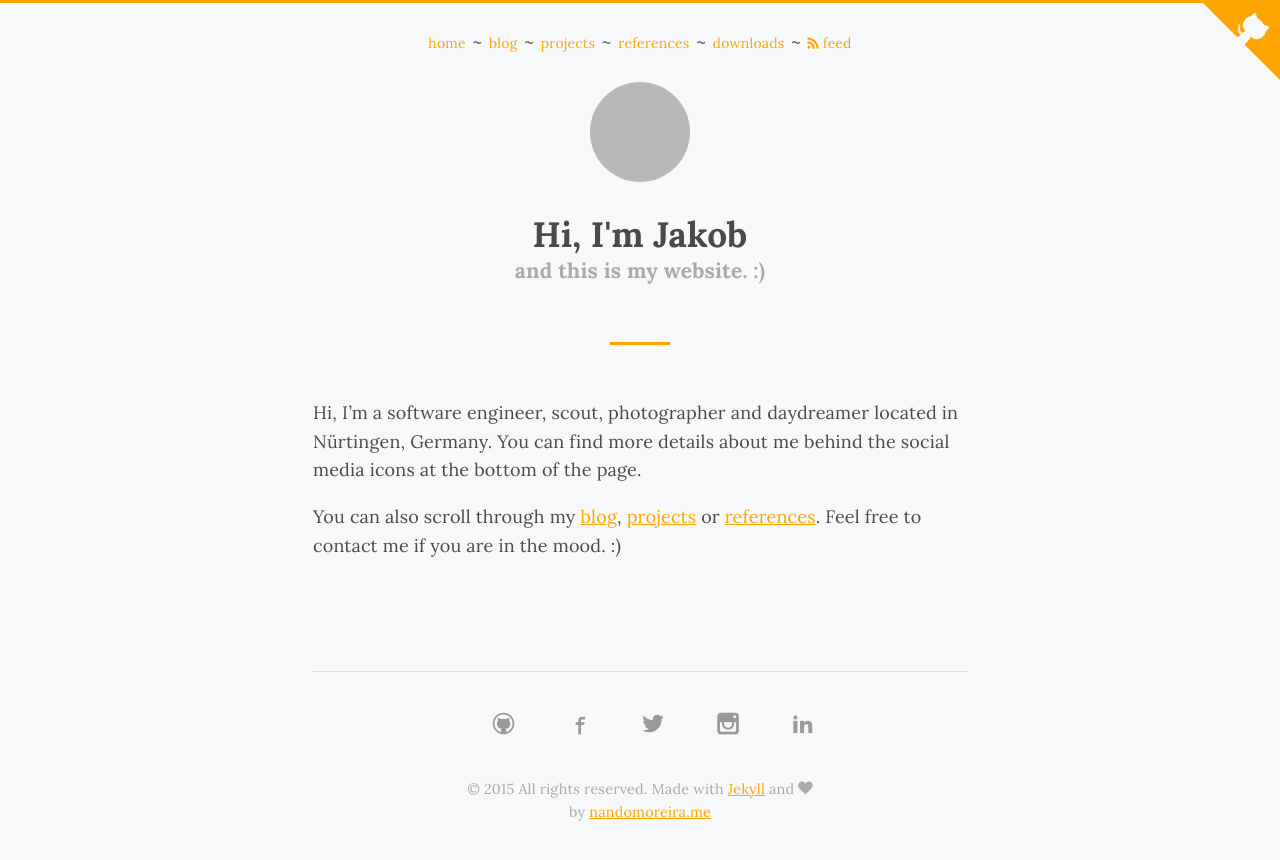
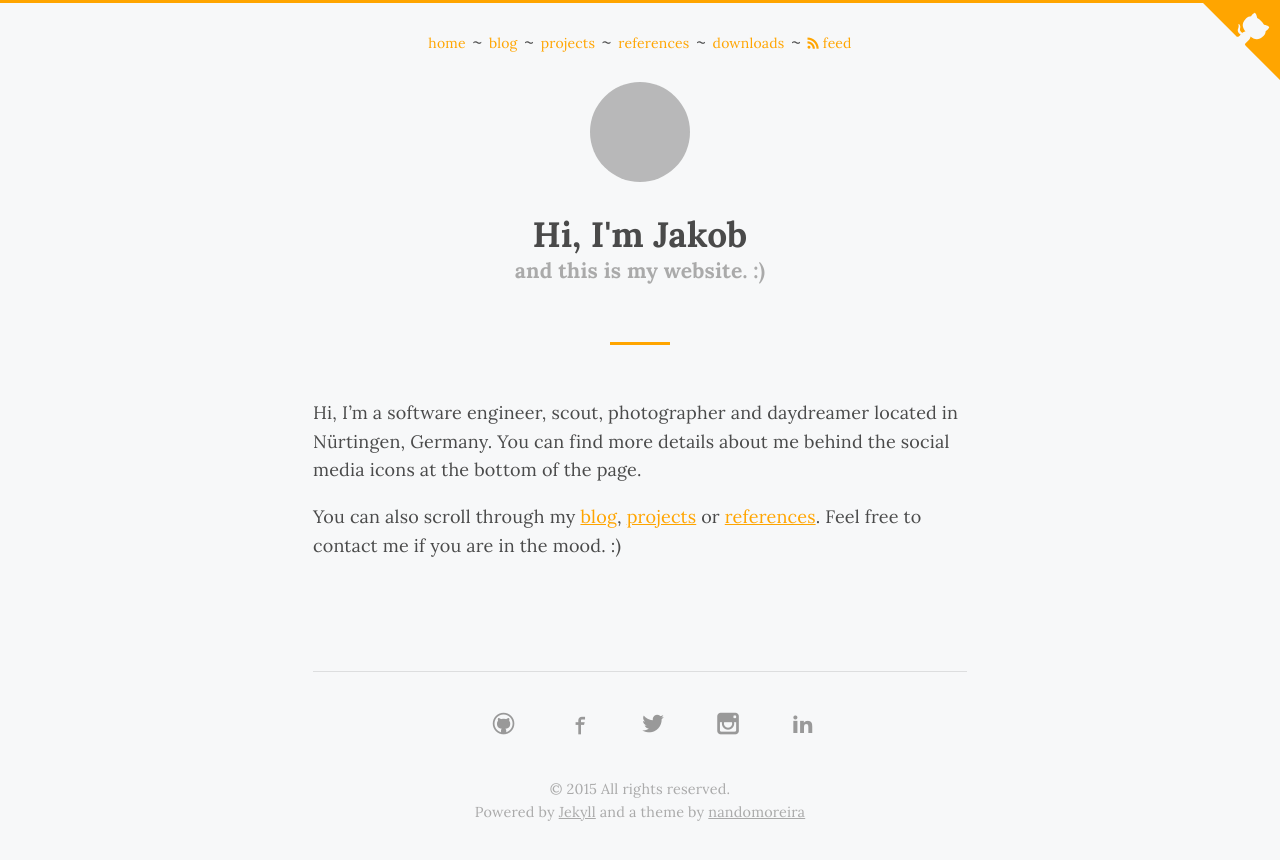
Before and after one commit to foxylion/foxylion.github.io, a Jekyll site: the page built from index.md, in a window 1280 px wide, cut to the strip 0-860 px from the top of the page. Built offline with Jekyll 4.4.1, drawn with Linux system fonts in a browser that asks for light colours; some web fonts are replaced; grey boxes are pictures that could not be loaded.

Commit message:
Improve footer

```diff
--- a/_includes/footer.html
+++ b/_includes/footer.html
@@ -12,7 +12,9 @@
     {% endfor %}
   </ul>
 
-  <small>&copy; {{ site.time | date: '%Y' }} All rights reserved. Made with <a href="http://jekyllrb.com" target="_blank">Jekyll</a> and <i class="icon icon-heart"></i></small>
-  <small>by <a href="http://nandomoreira.me" target="_blank">nandomoreira.me</a></small>
-
+  <small>
+  	&copy; {{ site.time | date: '%Y' }} All rights reserved.<br>
+  	Powered by <a href="https://jekyllrb.com/">Jekyll</a> and
+  	a theme by <a href="https://github.com/nandomoreirame/nandomoreira-jekyll-theme">nandomoreira</a>
+  </small>
 </footer>
--- a/_scss/_layout.scss
+++ b/_scss/_layout.scss
@@ -192,6 +192,10 @@
     font-size: .8em;
     display: block;
   }
+
+  a {
+    color: #aaa;
+  }
 }
 
 .share {
```
